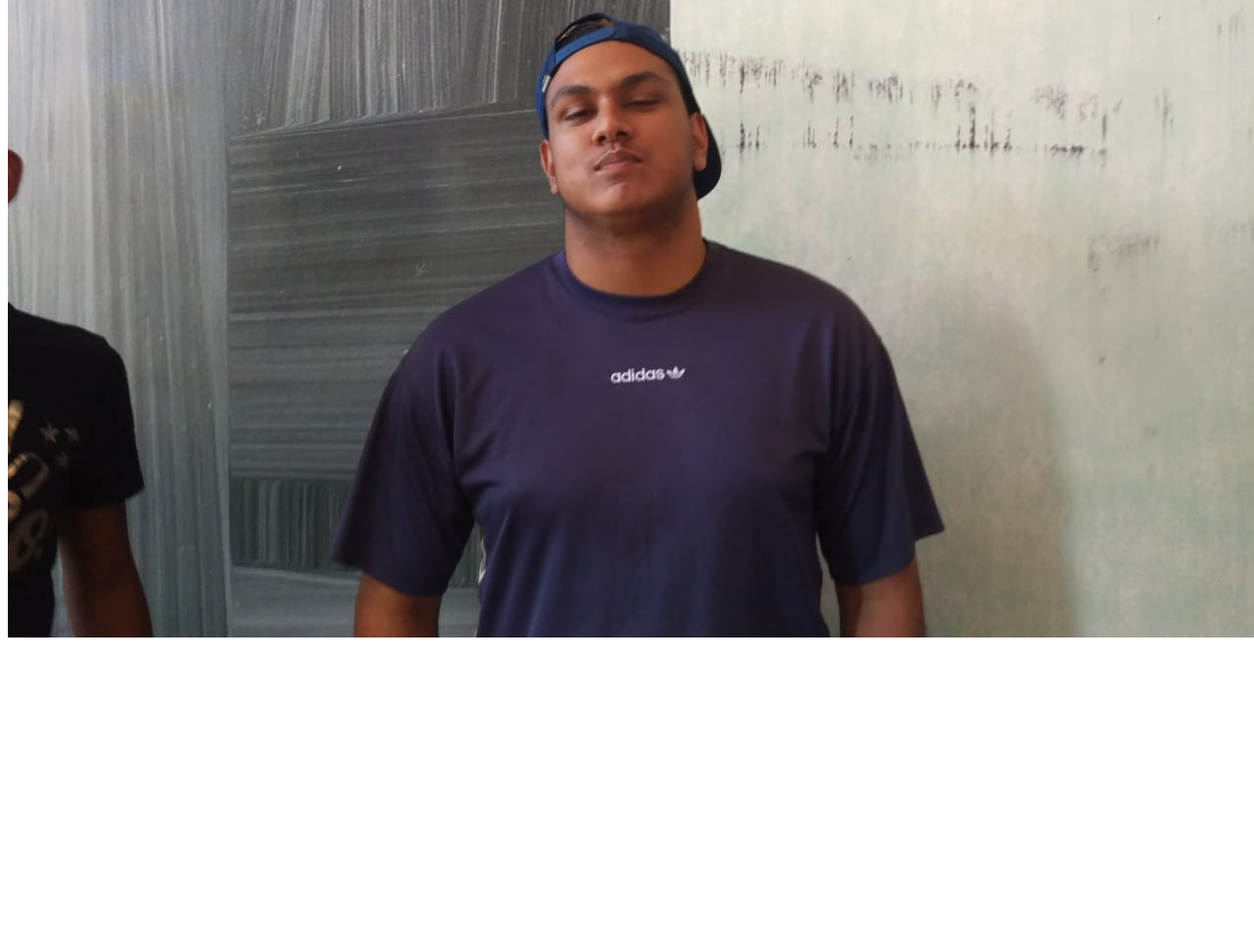
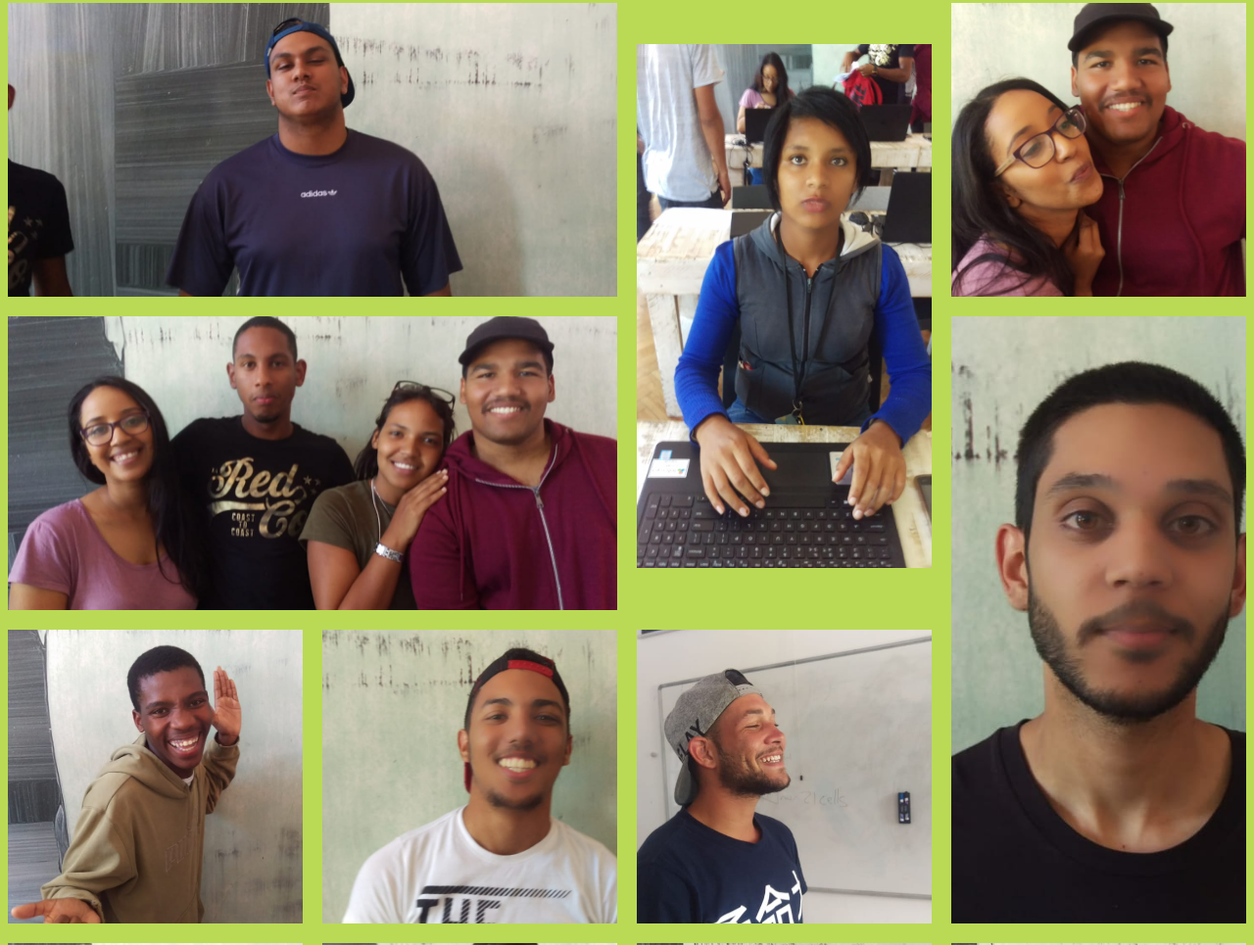
Before and after one commit to Marlon070996Ford/masonry, a plain HTML site: page index.html in a window 1280 px wide. Shown: the part 77-1042 px from the top of the page at 98% size. Drawn offline with Linux system fonts and the light colour scheme.

Commit message:
masonry updated

```diff
--- a/index.html
+++ b/index.html
@@ -5,28 +5,32 @@
     <meta name="viewport" content="width=device-width, initial-scale=1.0">
     <meta http-equiv="X-UA-Compatible" content="ie=edge">
     <link rel="stylesheet" href="styles/styles.css">
-    <title>Masonry</title>
+    <title>Masonry Gallery</title>
 </head>
 <body>
+
+<h1>CSS Class</h1>
+
     <div class="container">
-        <div class="item"><img src="../masonry/images/SCD.jpg" alt=""></div>
-        <div class="item"><img src="" alt=""></div>
-        <div class="item"><img src="" alt=""></div>
-        <div class="item"><img src="" alt=""></div>
-        <div class="item"><img src="" alt=""></div>
-        <div class="item"><img src="" alt=""></div>
-        <div class="item"><img src="" alt=""></div>
-        <div class="item"><img src="" alt=""></div>
-        <div class="item"><img src="" alt=""></div>
-        <div class="item"><img src="" alt=""></div>
-        <div class="item"><img src="" alt=""></div>
-        <div class="item"><img src="" alt=""></div>
-        <div class="item"><img src="" alt=""></div>
-        <div class="item"><img src="" alt=""></div>
-        <div class="item"><img src="" alt=""></div>
-        <div class="item"><img src="" alt=""></div>
-        <div class="item"><img src="" alt=""></div>
-        <div class="item"><img src="" alt=""></div>
+        <img src="images/SCD.jpg" alt="justin" class="pic1">
+        <img src="images/couple.jpg" alt="couple" class="pic2">
+        <img src="images/crazy.jpg" alt="gang" class="pic3">
+        <img src="images/dr.jpg" alt="west" class="pic4">
+        <img src="images/ebie.jpg" alt="ebie" class="pic5">
+        <img src="images/fat.jpg" alt="fatima" class="pic6">
+        <img src="images/garth.jpg" alt="garth" class="pic7">
+        <img src="images/imy.jpg" alt="imeraan" class="pic8">
+        <img src="images/izzi.jpg" alt="ismet" class="pic9">
+        <img src="images/toy.jpg" alt="tohier" class="pic18">
+        <img src="images/kee.jpg" alt="keenan" class="pic10">
+        <img src="images/liam.jpg" alt="liam" class="pic11">
+        <img src="images/mac.jpg" alt="marco" class="pic12">
+        <img src="images/michelle.jpg" alt="michelle" class="pic13">
+        <img src="images/naas.jpg" alt="naasiskh" class="pic14">
+        <img src="images/raas.jpg" alt="raasikh" class="pic15">
+        <img src="images/tabs.jpg" alt="tabile" class="pic16">
+        <img src="images/tay.jpg" alt="taylor" class="pic17">
+
     </div>
 </body>
 </html>
--- a/styles/styles.css
+++ b/styles/styles.css
@@ -0,0 +1,93 @@
+body {
+    background-color: #bada55;
+}
+
+.container {
+    display: grid;
+    grid-gap: 20px;
+    grid-template-columns: repeat(4, 1fr);
+    grid-template-rows: repeat(8, 300px);
+}
+
+img {
+    width: 100%;
+    height: 100%;
+    object-fit: cover;
+}
+
+.pic1 {
+  grid-column: 1 / 3;
+  grid-row: 1 / 2;
+}
+
+.pic2 {
+
+}
+
+.pic3 {
+    grid-column: 1 / 3;
+    grid-row: 2 / 3
+}
+
+.pic4 {
+
+}
+
+.pic5 {
+
+}
+
+.pic6 {
+    grid-row: 1 / 3;
+    grid-column: 3 / 4;
+    object-fit: contain;
+}
+
+.pic7 {
+
+}
+
+.pic8 {
+
+}
+
+.pic9 {
+
+}
+
+.pic10 {
+
+}
+
+.pic11 {
+    grid-column: 2 / 4;
+}
+
+.pic12 {
+
+}
+
+.pic13 {
+
+}
+
+.pic14 {
+    grid-column: span 1;
+    grid-row: 5 / 7
+}
+
+.pic15 {
+    grid-row: 2 / 4;
+}
+
+.pic16 {
+
+}
+
+.pic17 {
+
+}
+
+.pic18 {
+    grid-column: 3 / 4;
+}
```
